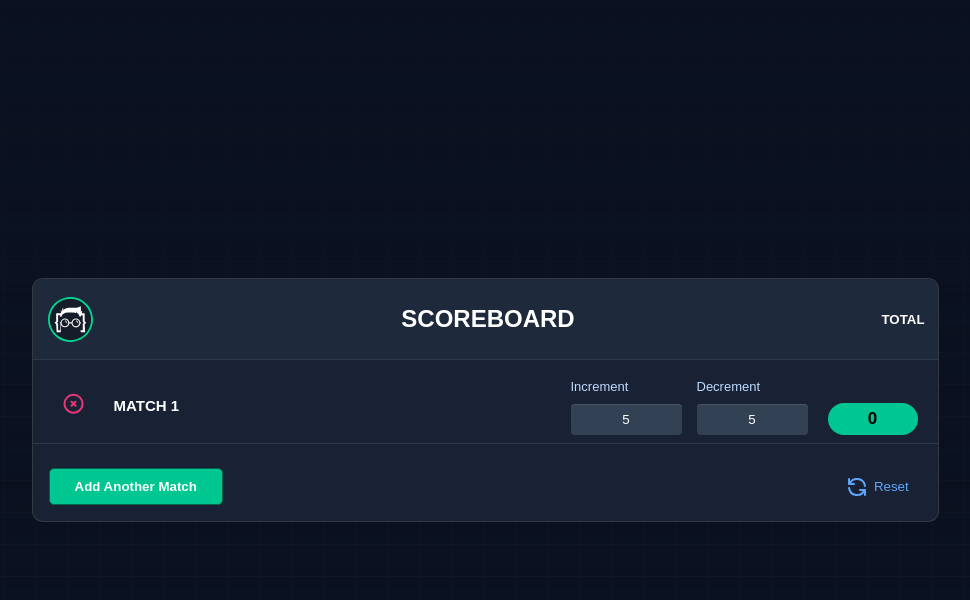
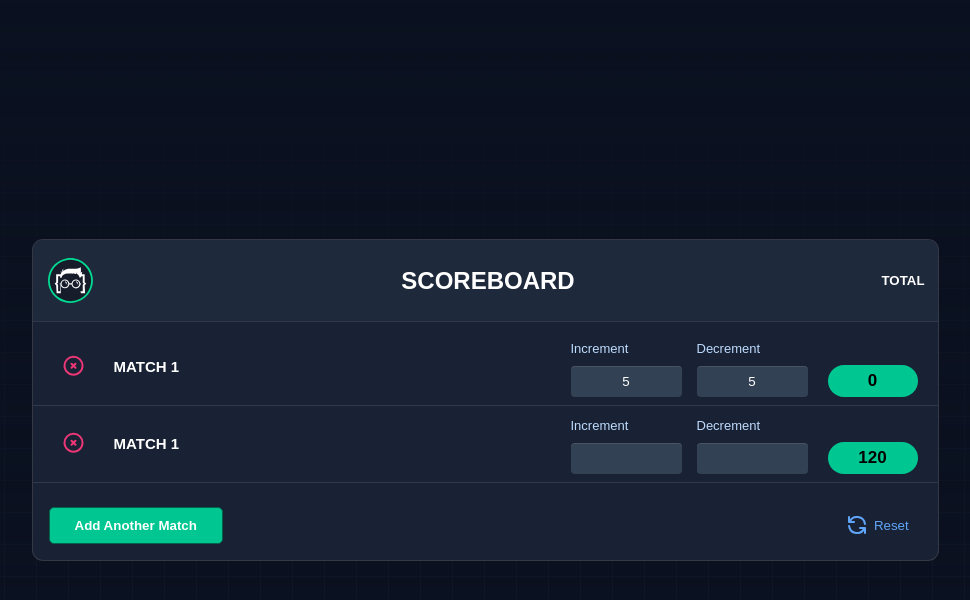
Before and after one commit to mjaumi/lws-01-scoreboard, a plain HTML site: page index.html in a window 1280 px wide. Both pictures are taken after typing "5", "5" into the empty fields and a click on the button "Add Another Match". Shown: the whole page, without its empty margins (155-1125 px from the left). Drawn offline with nearby package versions, Linux system fonts and the light colour scheme.

Commit message:
add another match button functionality added

```diff
--- a/index.html
+++ b/index.html
@@ -24,7 +24,7 @@
         </div>
       </header>
       <!-- matches  -->
-      <div class="all-matches container">
+      <div id="matchContainer" class="all-matches container">
         <!-- Each form tag is Each row, This will render multiple times on Clicking 'Add Another Match' -->
         <div class="match">
           <div class="wrapper">
@@ -50,7 +50,9 @@
       </div>
       <!-- for adding another matches -->
       <div class="add_match">
-        <button class="btn lws-addMatch">Add Another Match</button>
+        <button id="addNewMatch" class="btn lws-addMatch">
+          Add Another Match
+        </button>
         <button class="lws-reset">
           <svg
             fill="none"
--- a/js/script.js
+++ b/js/script.js
@@ -2,6 +2,9 @@
 const singleScoreEl = document.querySelectorAll('.lws-singleResult');
 const incrementFormEl = document.querySelectorAll('.incrementForm');
 const decrementFormEl = document.querySelectorAll('.decrementForm');
+
+const matchContainerEl = document.getElementById('matchContainer');
+const addAnotherMatchBtn = document.getElementById('addNewMatch');
 
 // action identifiers
 const INCREMENT = 'increment';
@@ -95,3 +98,33 @@ decrementFormEl[0].addEventListener('submit', (e) => {
     store.dispatch(decrement(parseInt(e.target.decrement.value)));
     e.target.reset();
 });
+
+// adding new match here
+addAnotherMatchBtn.addEventListener('click', () => {
+    const newMatchDiv = document.createElement('div');
+    newMatchDiv.classList.add('match');
+    newMatchDiv.innerHTML = `
+        <div class="wrapper">
+            <button class="lws-delete">
+              <img src="./image/delete.svg" alt="" />
+            </button>
+            <h3 class="lws-matchName">Match 1</h3>
+          </div>
+          <div class="inc-dec">
+            <form class="incrementForm">
+              <h4>Increment</h4>
+              <input type="number" name="increment" class="lws-increment" />
+            </form>
+            <form class="decrementForm">
+              <h4>Decrement</h4>
+              <input type="number" name="decrement" class="lws-decrement" />
+            </form>
+          </div>
+          <div class="numbers">
+            <h2 class="lws-singleResult">120</h2>
+          </div>
+        </div>
+    `;
+
+    matchContainerEl.appendChild(newMatchDiv);
+});
```
